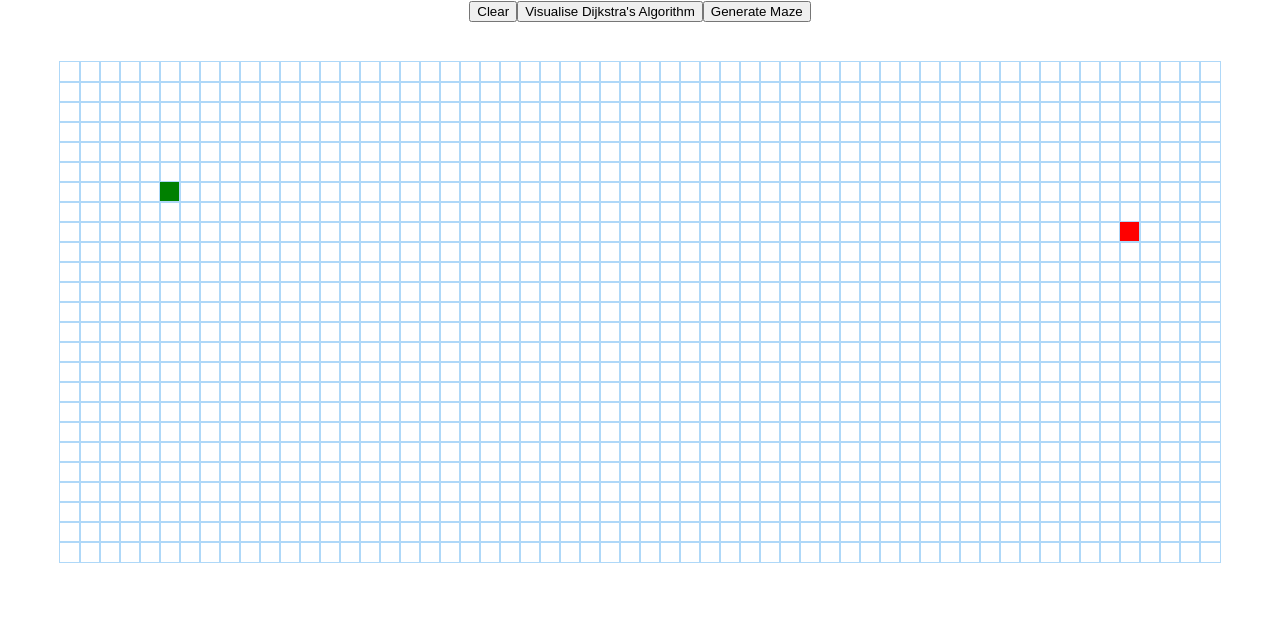
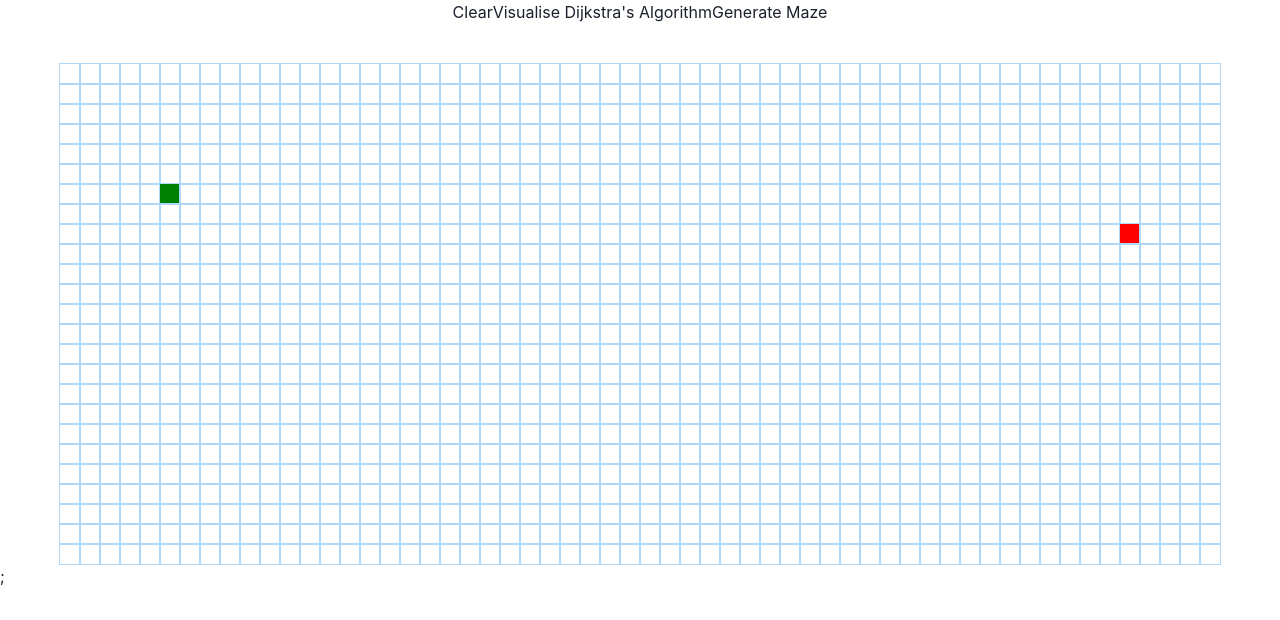
Before and after one commit to tomdaniels/pathfinder, a Next.js app: page / in a window 1280 px wide. Shown: the top 620 px of the page. Built offline with nearby package versions, Linux system fonts and the light colour scheme.

Commit message:
init chakra

```diff
--- a/package.json
+++ b/package.json
@@ -8,6 +8,10 @@
     "lint": "next lint"
   },
   "dependencies": {
+    "@chakra-ui/react": "^1.7.4",
+    "@emotion/react": "^11",
+    "@emotion/styled": "^11",
+    "framer-motion": "^5",
     "next": "12.0.8",
     "react": "17.0.2",
     "react-dom": "17.0.2"
--- a/src/pages/_app.js
+++ b/src/pages/_app.js
@@ -1,7 +1,13 @@
+import { ChakraProvider } from "@chakra-ui/react";
+
 import "../styles/globals.css";
 
 function MyApp({ Component, pageProps }) {
-  return <Component {...pageProps} />;
+  return (
+    <ChakraProvider>
+      <Component {...pageProps} />;
+    </ChakraProvider>
+  );
 }
 
 export default MyApp;
```
Also changed, not shown: 1 other file (tests, documents, lock files or other folders).
